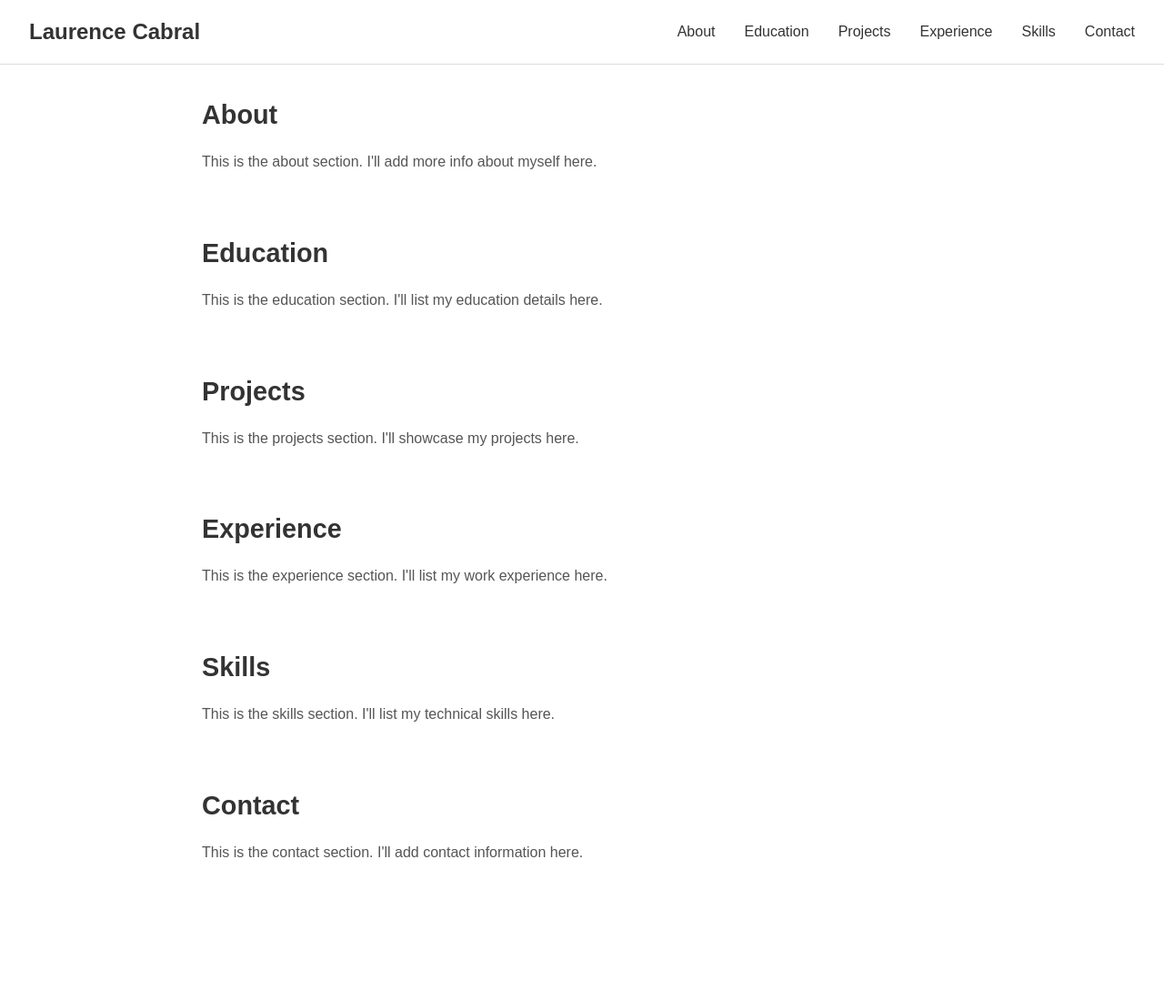
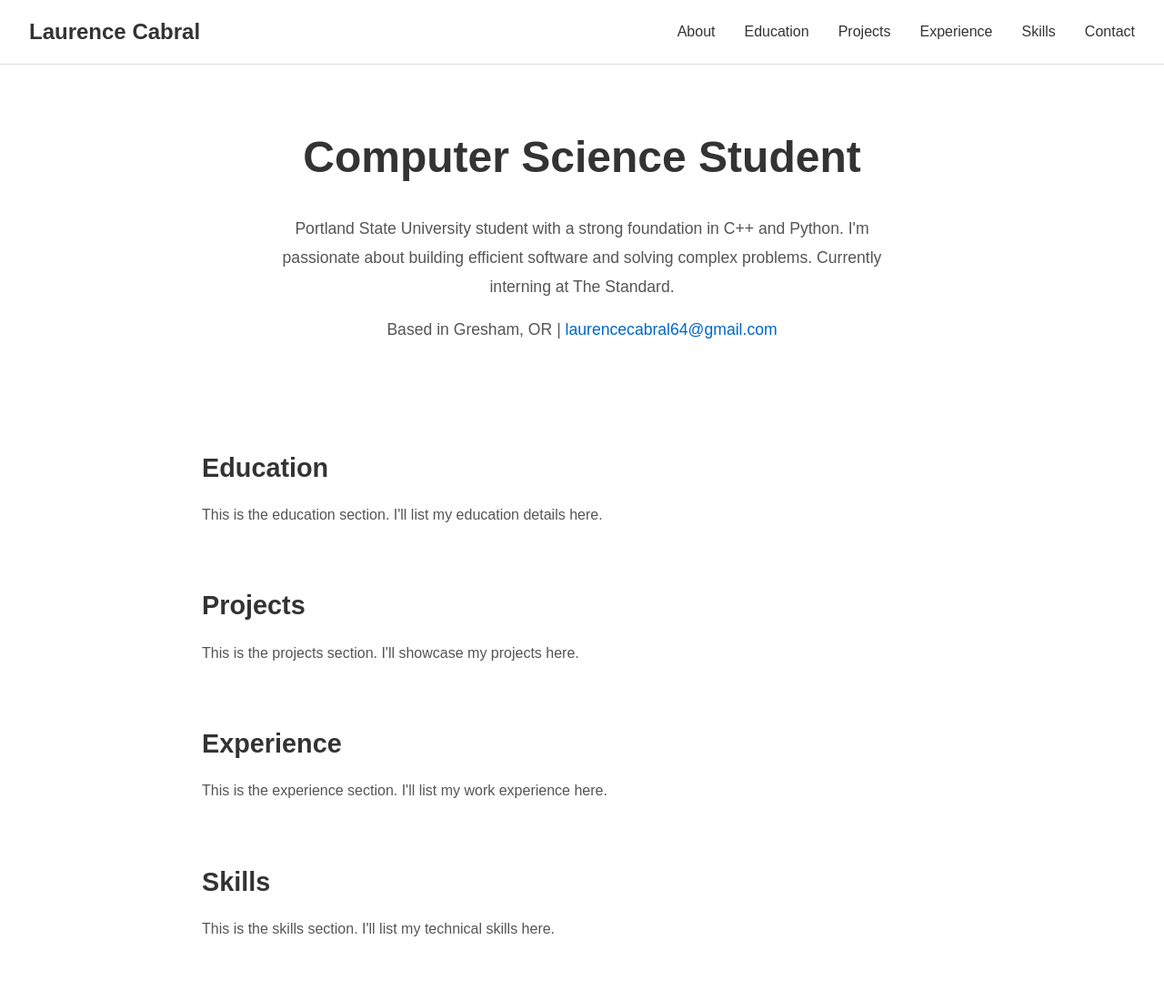
Before and after one commit to cabral2-gif/WebDev-Final, a plain HTML site: page index.html in a window 1280 px wide. Shown: the top 1100 px of the page at 91% size. Before the commit the page ends 981 px from the top, so only its background shows below. Drawn offline with Linux system fonts and the light colour scheme.

Commit message:
Fill out About section and basic layout

```diff
--- a/index.html
+++ b/index.html
@@ -24,8 +24,11 @@
     </header>
 
     <section id="about">
-        <h2>About</h2>
-        <p>This is the about section. I'll add more info about myself here.</p>
+        <div class="about-content">
+            <h1>Computer Science Student</h1>
+            <p>Portland State University student with a strong foundation in C++ and Python. I'm passionate about building efficient software and solving complex problems. Currently interning at The Standard.</p>
+            <p>Based in Gresham, OR | <a href="mailto:laurencecabral64@gmail.com">laurencecabral64@gmail.com</a></p>
+        </div>
     </section>
 
     <section id="education">
--- a/styles.css
+++ b/styles.css
@@ -88,3 +88,36 @@ section p {
     font-size: 1rem;
     color: #555;
 }
+
+/* about section hero */
+#about {
+    text-align: center;
+    padding: 4rem 2rem;
+}
+
+.about-content {
+    max-width: 700px;
+    margin: 0 auto;
+}
+
+.about-content h1 {
+    font-size: 3rem;
+    margin-bottom: 1.5rem;
+    color: #333;
+}
+
+.about-content p {
+    font-size: 1.1rem;
+    margin-bottom: 1rem;
+    color: #555;
+    line-height: 1.8;
+}
+
+.about-content a {
+    color: #0066cc;
+    text-decoration: none;
+}
+
+.about-content a:hover {
+    text-decoration: underline;
+}
```
